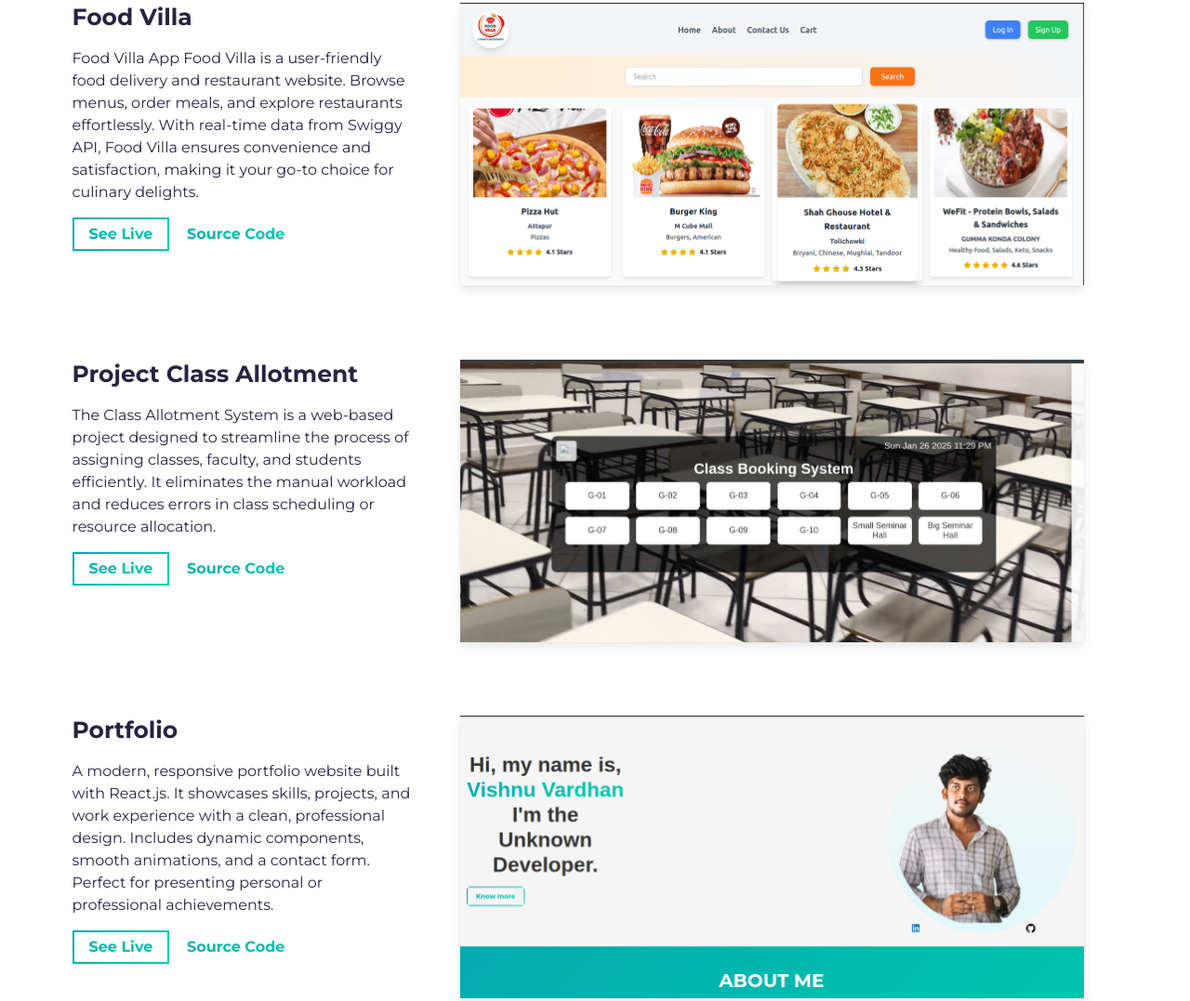
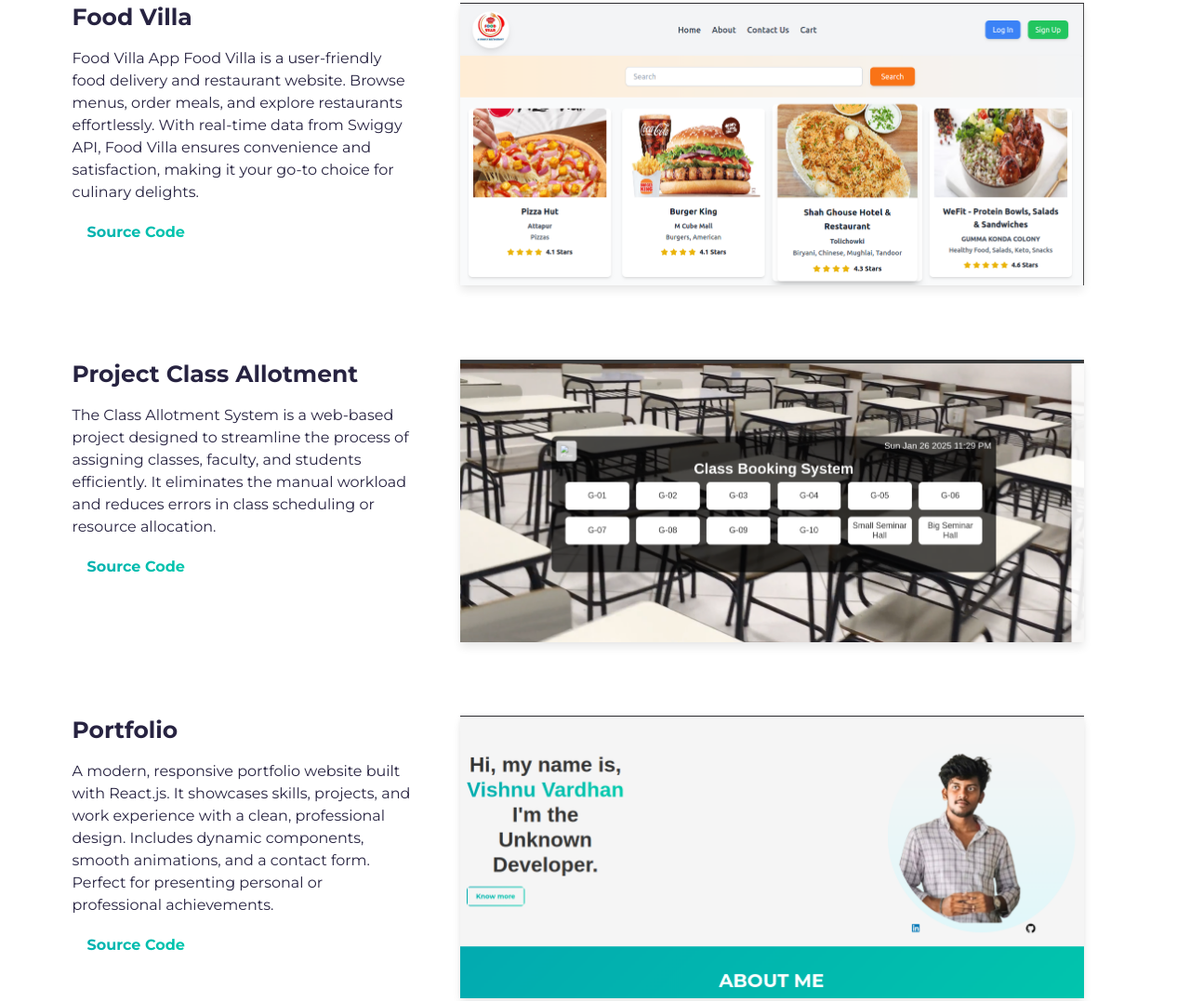
Before and after one commit to ummadivishnuvardhan/Portfolio, a website built with Parcel: page src/index.html in a window 1280 px wide. Shown: the part 1881-2958 px from the top of the page at 93% size. Built offline with nearby package versions, Linux system fonts and the light colour scheme; files whose address does not match are found by name.

Commit message:
updated title

```diff
--- a/src/index.html
+++ b/src/index.html
@@ -8,11 +8,11 @@
     <link rel="shortcut icon" type="image/png" href="assets/favicon.png" />
 
     <!-- Todo: put here your site title -->
-    <title>Vishnu Vardhan | Destructor</title>
+    <title>Vishnu Vardhan | Developer</title>
     <!-- Todo: add some coding keywords below - e.g: (javascript, yourusername, etc) -->
     <meta name="keywords" content="[username], [name], skill" />
     <!-- Todo: improve your SEO by adding a small description of you -->
-    <meta name="description" content="[Your name here] | Developer" />
+    <meta name="description" content="[Vishnu Vardhan] | Developer" />
 
     <link
       rel="stylesheet"
@@ -252,14 +252,14 @@
                      Food Villa ensures convenience and satisfaction, making it your go-to choice for culinary delights.
                   </p>
                 </div>
-                <a
+                <!-- <a
                   rel="noreferrer"
                   target="_blank"
                   class="cta-btn cta-btn--hero"
                   href="https://food-villa-okrs.vercel.app/"
                 >
                   See Live
-                </a>
+                </a> -->
                 <a
                   rel="noreferrer"
                   target="_blank"
@@ -303,14 +303,14 @@
                     It eliminates the manual workload and reduces errors in class scheduling or resource allocation.
                   </p>
                 </div>
-                <a
+                <!-- <a
                   rel="noreferrer"
                   target="_blank"
                   class="cta-btn cta-btn--hero"
                   href="#!"
                 >
                   See Live
-                </a>
+                </a> -->
                 <a
                   rel="noreferrer"
                   target="_blank"
@@ -354,14 +354,14 @@
                      Perfect for presenting personal or professional achievements.
                   </p>
                 </div>
-                <a
+                <!-- <a
                   rel="noreferrer"
                   target="https://portfolio-psi-wine-76.vercel.app/"
                   class="cta-btn cta-btn--hero"
                   href="#!"
                 >
                   See Live
-                </a>
+                </a> -->
                 <a
                   rel="noreferrer"
                   target="https://github.com/ummadivishnuvardhan/Portfolio"
```
Also changed, not shown: dist/index.html.
